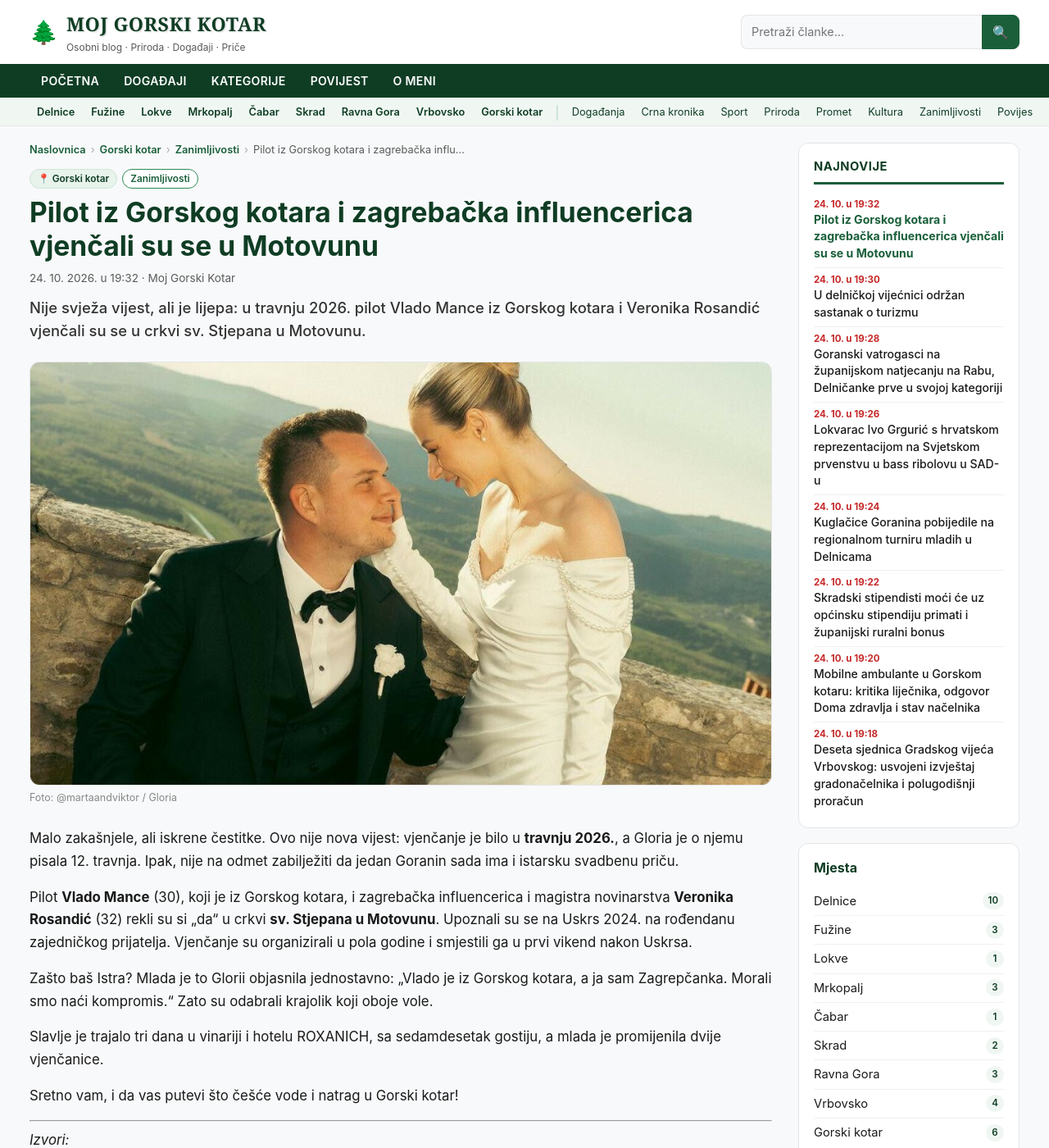
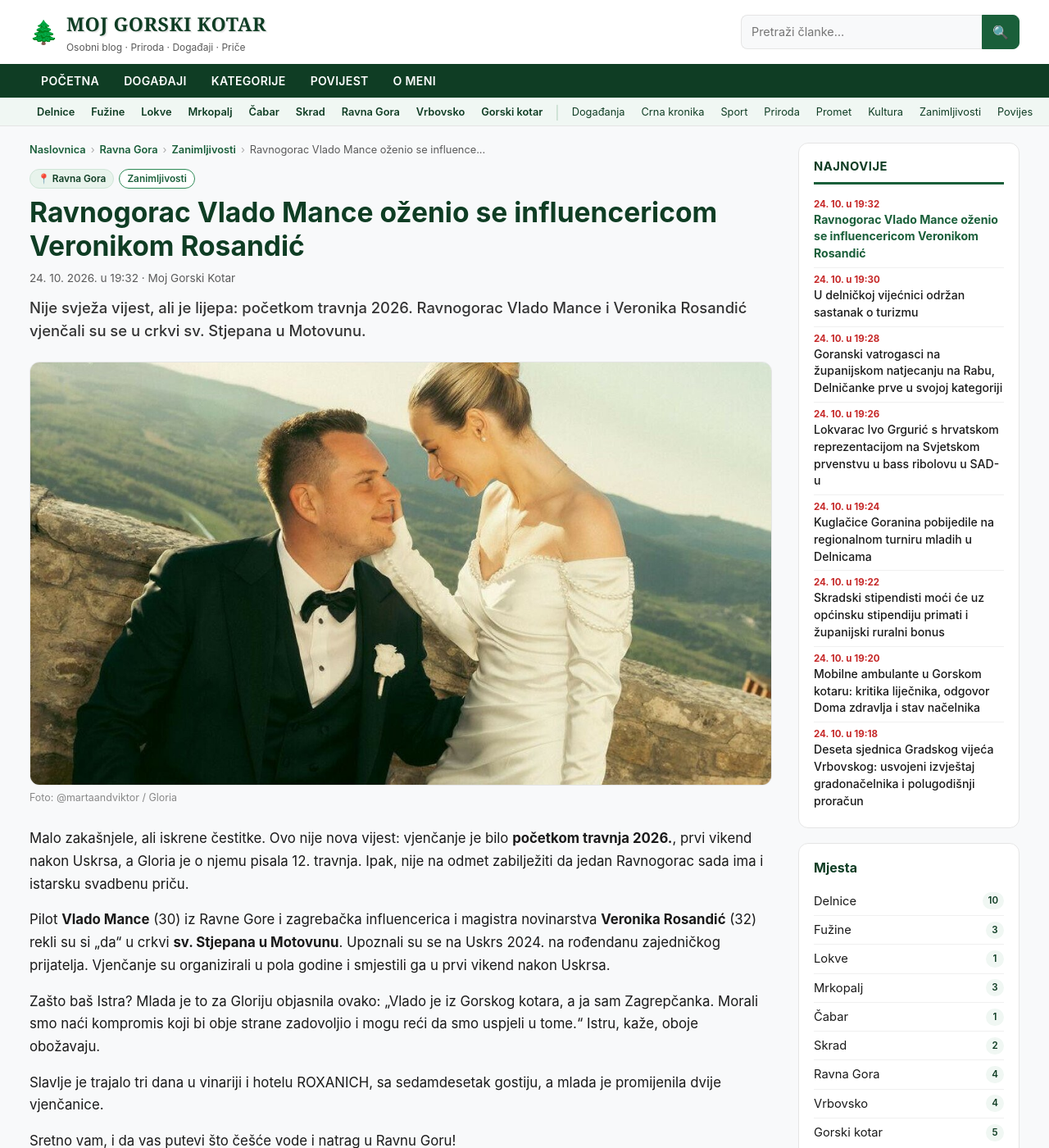
Before and after one commit to MojGK/gorski-kotar.info, a Jekyll site: the page built from _posts/2026-10-24-vjencanje-vlado-mance-veronika-rosandic-motovun.md, in a window 1280 px wide and 1400 px high. Shown: the whole window at 82% size. Built offline with Jekyll 4.4.1, drawn with Linux system fonts in a browser that asks for light colours; comment, search, counter and statistics services are not loaded.

Commit message:
Vjenčanje Mance-Rosandić: Ravna Gora, novi naslov, točan citat

```diff
--- a/_posts/2026-10-24-vjencanje-vlado-mance-veronika-rosandic-motovun.md
+++ b/_posts/2026-10-24-vjencanje-vlado-mance-veronika-rosandic-motovun.md
@@ -1,25 +1,25 @@
 ---
 layout: post
-title: "Pilot iz Gorskog kotara i zagrebačka influencerica vjenčali su se u Motovunu"
+title: "Ravnogorac Vlado Mance oženio se influencericom Veronikom Rosandić"
 date: 2026-10-24 19:32:31 +0200
-location: Gorski kotar
+location: Ravna Gora
 type: Zanimljivosti
-categories: [Gorski kotar, Zanimljivosti]
-excerpt: "Nije svježa vijest, ali je lijepa: u travnju 2026. pilot Vlado Mance iz Gorskog kotara i Veronika Rosandić vjenčali su se u crkvi sv. Stjepana u Motovunu."
+categories: [Ravna Gora, Zanimljivosti]
+excerpt: "Nije svježa vijest, ali je lijepa: početkom travnja 2026. Ravnogorac Vlado Mance i Veronika Rosandić vjenčali su se u crkvi sv. Stjepana u Motovunu."
 image: /assets/images/mance-rosandic-vjencanje.jpg
 image_alt: "Mladenci Vlado Mance i Veronika Rosandić na kamenom zidu iznad istarskih brežuljaka"
 image_credit: "Foto: @martaandviktor / Gloria"
 ---
 
-Malo zakašnjele, ali iskrene čestitke. Ovo nije nova vijest: vjenčanje je bilo u **travnju 2026.**, a Gloria je o njemu pisala 12. travnja. Ipak, nije na odmet zabilježiti da jedan Goranin sada ima i istarsku svadbenu priču.
+Malo zakašnjele, ali iskrene čestitke. Ovo nije nova vijest: vjenčanje je bilo **početkom travnja 2026.**, prvi vikend nakon Uskrsa, a Gloria je o njemu pisala 12. travnja. Ipak, nije na odmet zabilježiti da jedan Ravnogorac sada ima i istarsku svadbenu priču.
 
-Pilot **Vlado Mance** (30), koji je iz Gorskog kotara, i zagrebačka influencerica i magistra novinarstva **Veronika Rosandić** (32) rekli su si „da“ u crkvi **sv. Stjepana u Motovunu**. Upoznali su se na Uskrs 2024. na rođendanu zajedničkog prijatelja. Vjenčanje su organizirali u pola godine i smjestili ga u prvi vikend nakon Uskrsa.
+Pilot **Vlado Mance** (30) iz Ravne Gore i zagrebačka influencerica i magistra novinarstva **Veronika Rosandić** (32) rekli su si „da“ u crkvi **sv. Stjepana u Motovunu**. Upoznali su se na Uskrs 2024. na rođendanu zajedničkog prijatelja. Vjenčanje su organizirali u pola godine i smjestili ga u prvi vikend nakon Uskrsa.
 
-Zašto baš Istra? Mlada je to Glorii objasnila jednostavno: „Vlado je iz Gorskog kotara, a ja sam Zagrepčanka. Morali smo naći kompromis.“ Zato su odabrali krajolik koji oboje vole.
+Zašto baš Istra? Mlada je to za Gloriju objasnila ovako: „Vlado je iz Gorskog kotara, a ja sam Zagrepčanka. Morali smo naći kompromis koji bi obje strane zadovoljio i mogu reći da smo uspjeli u tome.“ Istru, kaže, oboje obožavaju.
 
 Slavlje je trajalo tri dana u vinariji i hotelu ROXANICH, sa sedamdesetak gostiju, a mlada je promijenila dvije vjenčanice.
 
-Sretno vam, i da vas putevi što češće vode i natrag u Gorski kotar!
+Sretno vam, i da vas putevi što češće vode i natrag u Ravnu Goru!
 
 ---
 
```
